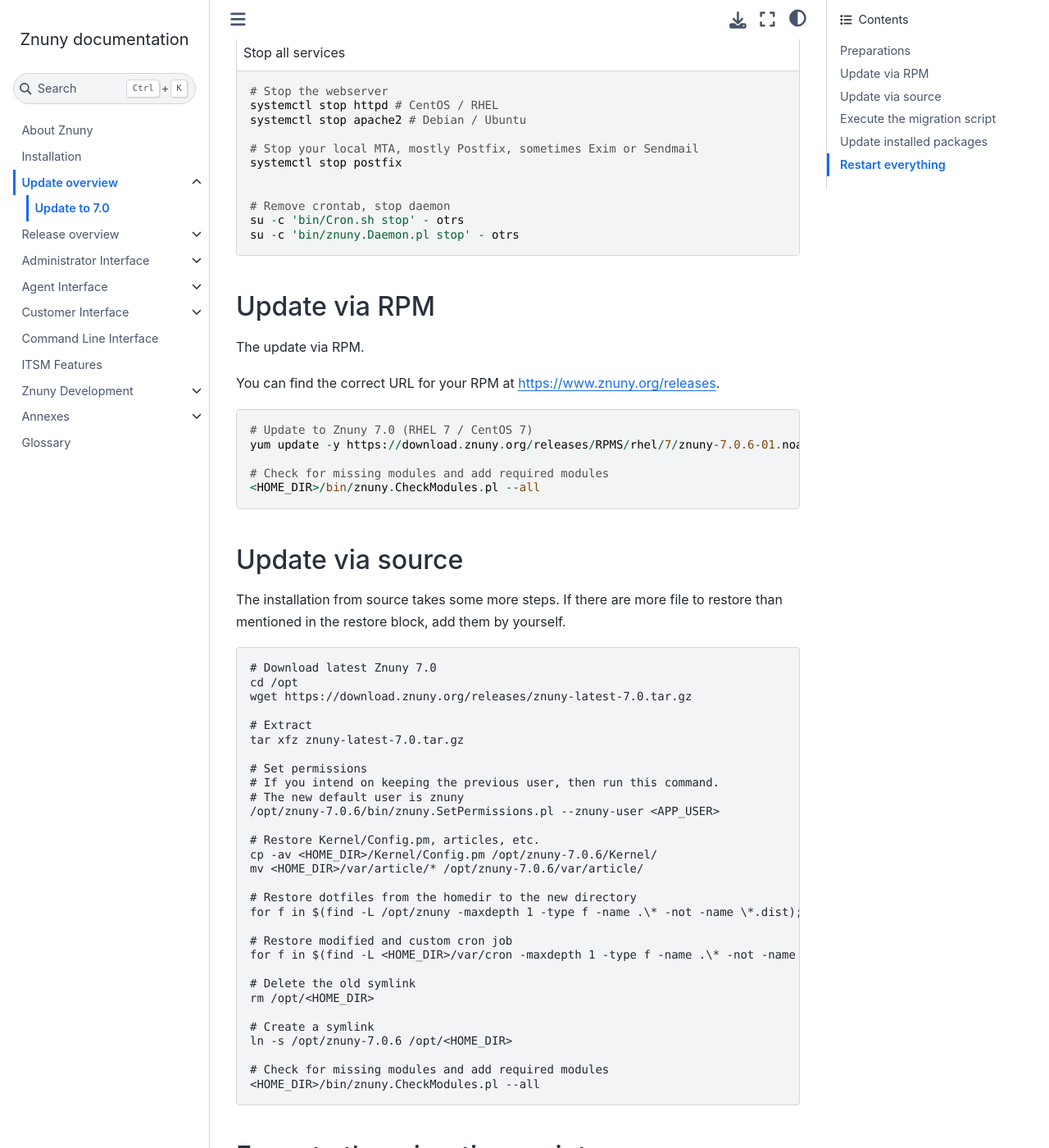
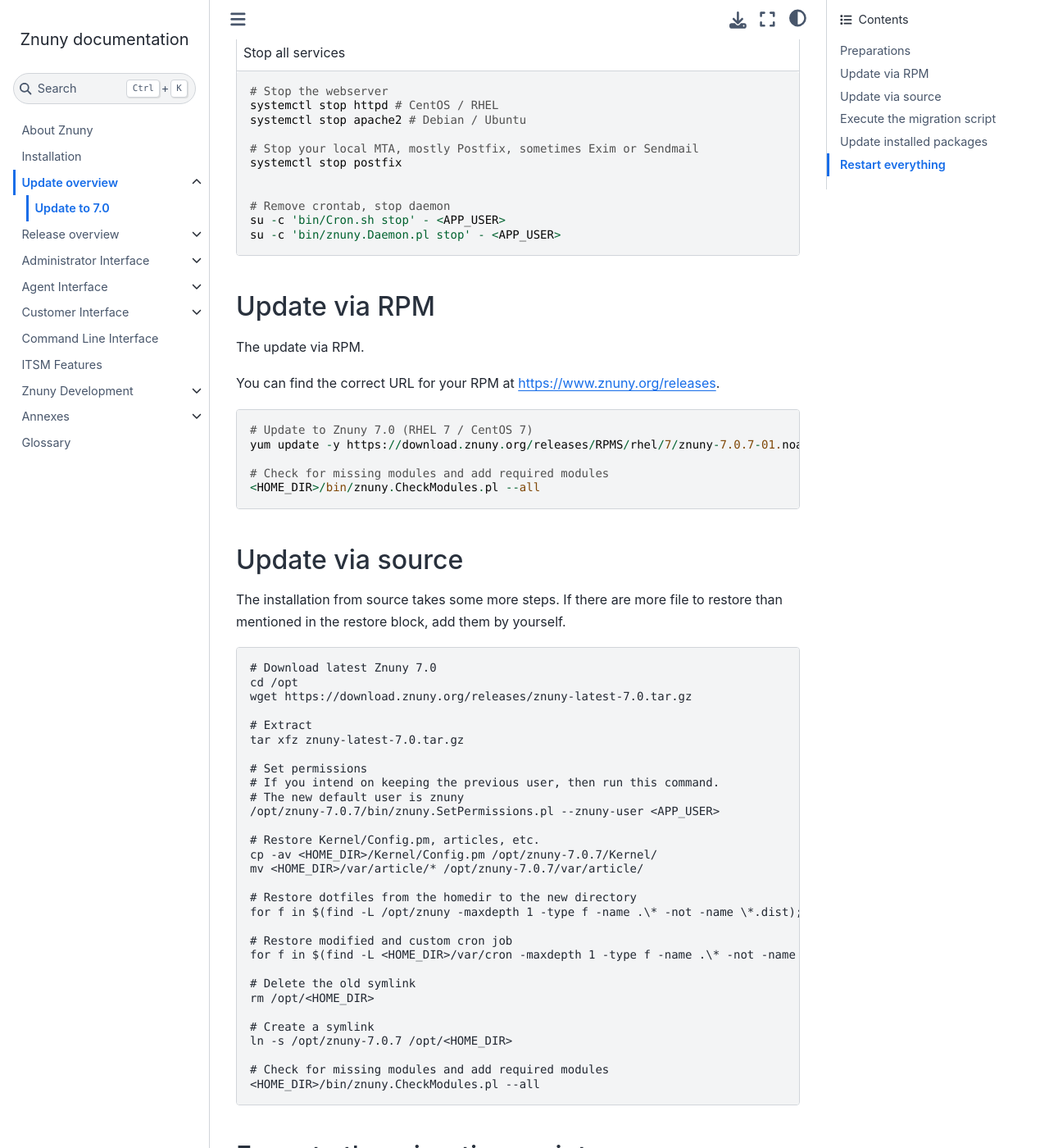
Before and after one commit to znuny/manual, a Sphinx documentation site: the page built from source/releases/installupdate/update/update-7.0.rst, in a window 1280 px wide and 1400 px high, scrolled down 804 px. Shown: the whole window at 82% size. Built offline with Sphinx 7.4.7 and the Sphinx Book theme 1.1.4, drawn with Linux system fonts in a browser that asks for light colours; some of the changed text lies outside the part shown.

Commit message:
Added Znuny 7.0.7 release

```diff
--- a/source/conf.py
+++ b/source/conf.py
@@ -37,3 +37,13 @@
     'css/custom.css',
     'css/code-tabs.css'
 ]
+
+linkcheck_allowed_redirects = {
+    # All HTTP redirections from the source URI to the canonical URI will be treated as "working".
+    #r'https?://.*': r'https?://.*',
+    r'https://(www\.)?znuny\.(com|org).*': r'https://www\.znuny\.(com|org).*',
+    r'https://github\.com.*': r'https://github\.com.*',
+    r'https://.+.microsoft.com/.*': r'https://.+.microsoft.com/.*',
+    r'http://.+': r'https://.+',
+    r'https://discord.gg/.+': r'https://discord.com/.+'
+}
--- a/source/releases/index.rst
+++ b/source/releases/index.rst
@@ -18,6 +18,7 @@
 .. toctree::
    :maxdepth: 2
 
+   7_0_7/index
    7_0_6/index
    7_0_5/index
    7_0_4/index
--- a/source/releases/installupdate/install.rst
+++ b/source/releases/installupdate/install.rst
@@ -44,7 +44,7 @@
 .. code-block::
 
   # Znuny 7.0.6
-  yum install -y https://download.znuny.org/releases/RPMS/rhel/7/znuny-7.0.6-01.noarch.rpm
+  yum install -y https://download.znuny.org/releases/RPMS/rhel/7/znuny-7.0.7-01.noarch.rpm
 
 
 Install From Source
@@ -62,7 +62,7 @@
   tar xfz znuny-latest-7.0.tar.gz
 
   # Create a symlink
-  sudo ln -s /opt/znuny-7.0.6 /opt/znuny
+  sudo ln -s /opt/znuny-7.0.7 /opt/znuny
 
   # Add user for RHEL/CentOS
   useradd -d /opt/znuny -c 'Znuny user' -g apache -s /bin/bash -M -N znuny
--- a/source/releases/installupdate/update/update-7.0.rst
+++ b/source/releases/installupdate/update/update-7.0.rst
@@ -37,8 +37,8 @@
 
 
 	# Remove crontab, stop daemon
-	su -c 'bin/Cron.sh stop' - otrs
-	su -c 'bin/znuny.Daemon.pl stop' - otrs
+	su -c 'bin/Cron.sh stop' - <APP_USER>
+	su -c 'bin/znuny.Daemon.pl stop' - <APP_USER>
 
 ..
 
@@ -52,7 +52,7 @@
 .. code-block::
 
 	# Update to Znuny 7.0 (RHEL 7 / CentOS 7)
-	yum update -y https://download.znuny.org/releases/RPMS/rhel/7/znuny-7.0.6-01.noarch.rpm
+	yum update -y https://download.znuny.org/releases/RPMS/rhel/7/znuny-7.0.7-01.noarch.rpm
 
 	# Check for missing modules and add required modules
 	<HOME_DIR>/bin/znuny.CheckModules.pl --all
@@ -76,23 +76,23 @@
 	# Set permissions
 	# If you intend on keeping the previous user, then run this command.
 	# The new default user is znuny
-	/opt/znuny-7.0.6/bin/znuny.SetPermissions.pl --znuny-user <APP_USER>
+	/opt/znuny-7.0.7/bin/znuny.SetPermissions.pl --znuny-user <APP_USER>
 
 	# Restore Kernel/Config.pm, articles, etc.
-	cp -av <HOME_DIR>/Kernel/Config.pm /opt/znuny-7.0.6/Kernel/
-	mv <HOME_DIR>/var/article/* /opt/znuny-7.0.6/var/article/
+	cp -av <HOME_DIR>/Kernel/Config.pm /opt/znuny-7.0.7/Kernel/
+	mv <HOME_DIR>/var/article/* /opt/znuny-7.0.7/var/article/
 
 	# Restore dotfiles from the homedir to the new directory
-	for f in $(find -L /opt/znuny -maxdepth 1 -type f -name .\* -not -name \*.dist); do cp -av "$f" /opt/znuny-7.0.6/; done
+	for f in $(find -L /opt/znuny -maxdepth 1 -type f -name .\* -not -name \*.dist); do cp -av "$f" /opt/znuny-7.0.7/; done
 
 	# Restore modified and custom cron job
-	for f in $(find -L <HOME_DIR>/var/cron -maxdepth 1 -type f -name .\* -not -name \*.dist); do cp -av "$f" /opt/znuny-7.0.6/var/cron/; done
+	for f in $(find -L <HOME_DIR>/var/cron -maxdepth 1 -type f -name .\* -not -name \*.dist); do cp -av "$f" /opt/znuny-7.0.7/var/cron/; done
 
 	# Delete the old symlink
 	rm /opt/<HOME_DIR>
 
 	# Create a symlink
-	ln -s /opt/znuny-7.0.6 /opt/<HOME_DIR>
+	ln -s /opt/znuny-7.0.7 /opt/<HOME_DIR>
 
 	# Check for missing modules and add required modules
 	<HOME_DIR>/bin/znuny.CheckModules.pl --all
```
Also changed, not shown: other parts of source/releases/installupdate/update/update-7.0.rst (+2 -0 lines), source/admin/processmanagement/transitionactions/ticketarticlecreate/index.rst (+37 -29 lines), source/releases/7_0_7/features.rst (added, +21 -0 lines), source/releases/7_0_7/index.rst (added, +19 -0 lines).
